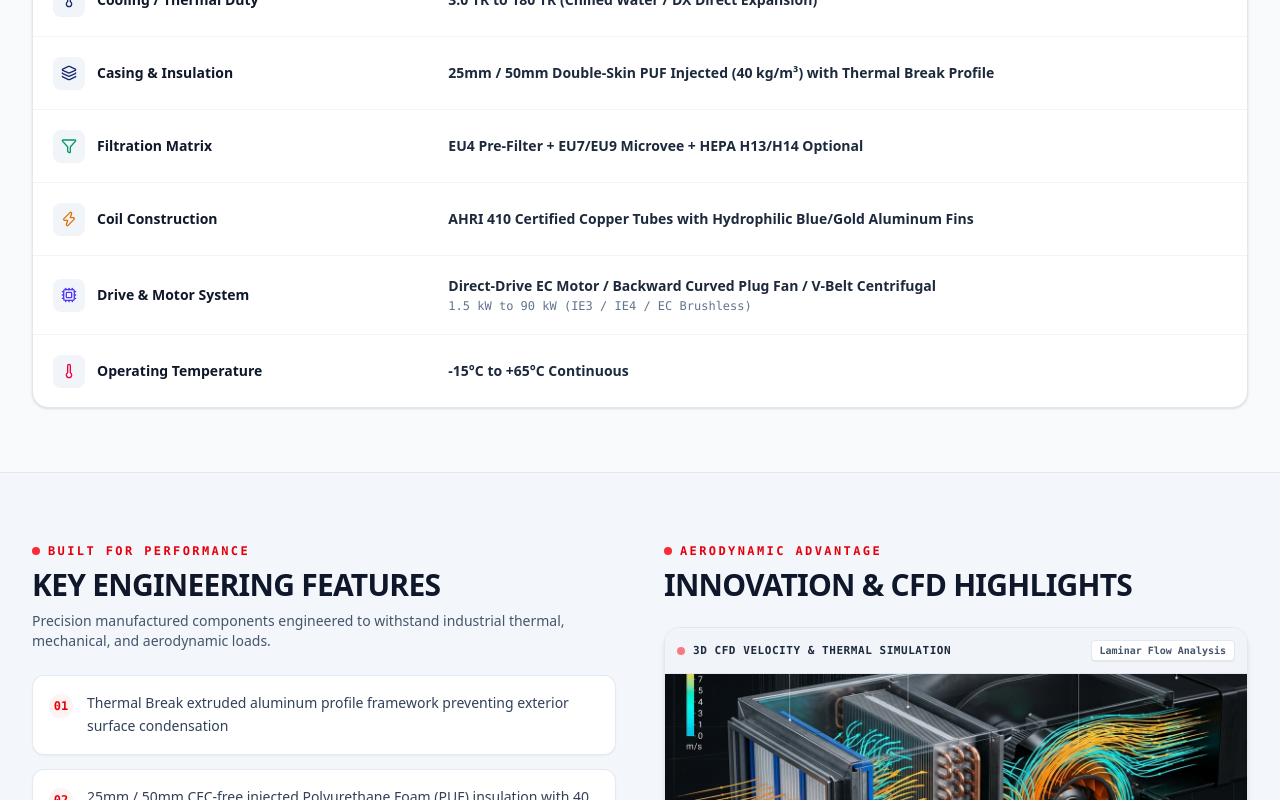
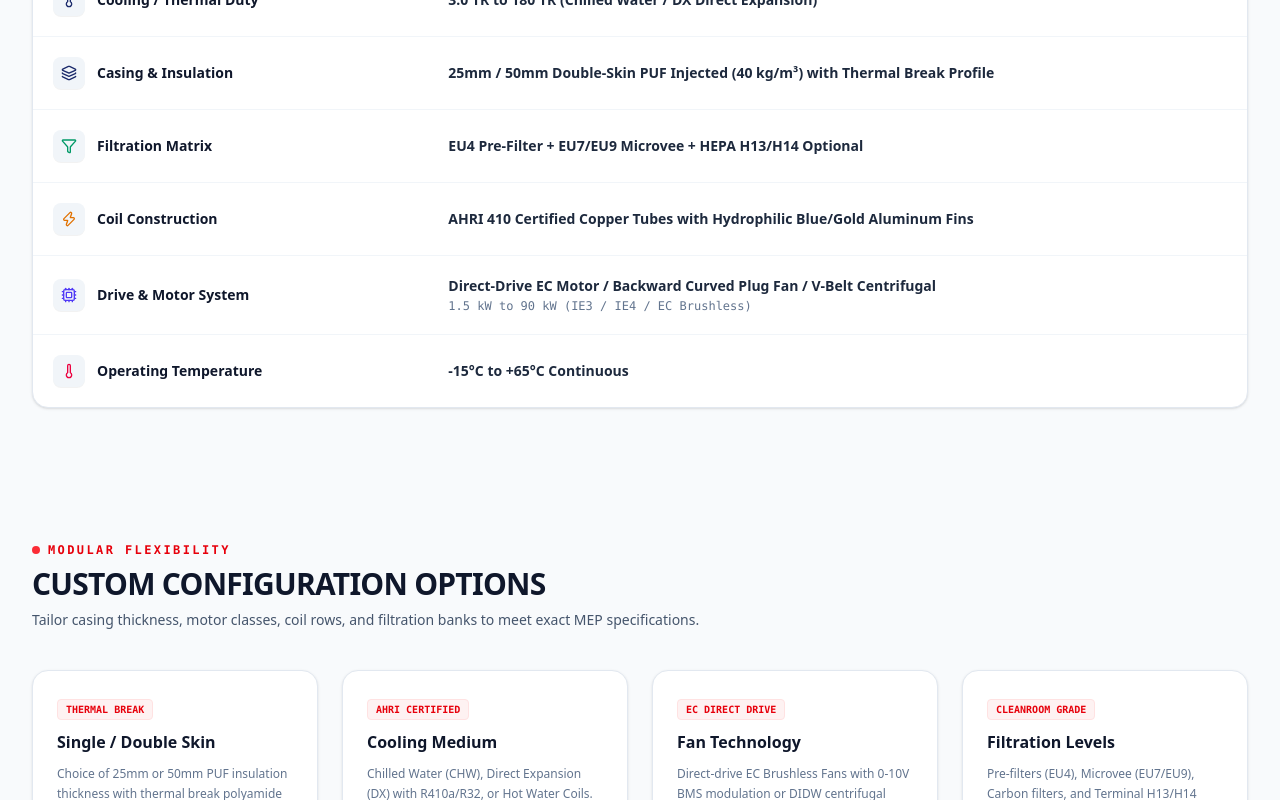
Before and after one commit to Lagectus/eurocon-llp-steelgrey, a Next.js app: page /products/ahu in a window 1280 px wide. Shown: the part 2000-2800 px from the top of the page. Built offline with nearby package versions, Linux system fonts and the light colour scheme.

Commit message:
feat: remove Key Engineering Features and CFD Innovation section from product pages

```diff
--- a/src/app/products/[slug]/page.tsx
+++ b/src/app/products/[slug]/page.tsx
@@ -9,7 +9,6 @@
   ArrowRight,
   CheckCircle2,
   Sliders,
-  Sparkles,
   ChevronRight,
   Layers,
   Fan,
@@ -791,152 +790,6 @@
           </div>
         </motion.section>
 
-        {/* Section 4: Key Features & Aerodynamic Highlights (Scroll Reveal with CFD Simulation Image) */}
-        <section id="features" className="py-16 bg-slate-100/70 border-y border-slate-200">
-          <div className="max-w-7xl mx-auto px-4 sm:px-6 lg:px-8">
-            <div className="grid grid-cols-1 lg:grid-cols-12 gap-12 items-start">
-              {/* Left Column: Key Features List */}
-              <motion.div
-                initial="hidden"
-                whileInView="visible"
-                viewport={{ once: true, margin: "-80px" }}
-                variants={fadeUpVariants}
-                className="lg:col-span-6 space-y-6"
-              >
-                <div className="space-y-2">
-                  <div className="inline-flex items-center gap-2 text-xs font-mono font-bold tracking-[0.2em] uppercase text-red-600">
-                    <span className="w-2 h-2 rounded-full bg-red-500" />
-                    <span>BUILT FOR PERFORMANCE</span>
-                  </div>
-                  <h2 className="text-2xl sm:text-3xl font-black text-slate-900 tracking-tight">
-                    KEY ENGINEERING FEATURES
-                  </h2>
-                  <p className="text-xs sm:text-sm text-slate-600">
-                    Precision manufactured components engineered to withstand industrial thermal, mechanical, and aerodynamic loads.
-                  </p>
-                </div>
-
-                <motion.div
-                  variants={staggerContainer}
-                  initial="hidden"
-                  whileInView="visible"
-                  viewport={{ once: true, margin: "-60px" }}
-                  className="space-y-3.5"
-                >
-                  {product.keyFeatures.map((feature, i) => (
-                    <motion.div
-                      key={i}
-                      variants={fadeUpVariants}
-                      whileHover={{ x: 4, transition: { duration: 0.15 } }}
-                      className="p-4 rounded-xl bg-white border border-slate-200/90 shadow-xs flex items-start gap-3.5 hover:border-red-400 hover:shadow-md transition-all"
-                    >
-                      <div className="w-6 h-6 rounded-full bg-red-50 text-red-600 flex items-center justify-center shrink-0 mt-0.5 font-mono text-xs font-bold">
-                        {String(i + 1).padStart(2, "0")}
-                      </div>
-                      <p className="text-sm text-slate-700 leading-relaxed font-medium">
-                        {feature}
-                      </p>
-                    </motion.div>
-                  ))}
-                </motion.div>
-              </motion.div>
-
-              {/* Right Column: CFD Simulation Visual + Innovation Highlights */}
-              <motion.div
-                initial="hidden"
-                whileInView="visible"
-                viewport={{ once: true, margin: "-80px" }}
-                variants={fadeUpVariants}
-                className="lg:col-span-6 space-y-6"
-              >
-                <div className="space-y-2">
-                  <div className="inline-flex items-center gap-2 text-xs font-mono font-bold tracking-[0.2em] uppercase text-red-600">
-                    <span className="w-2 h-2 rounded-full bg-red-500" />
-                    <span>AERODYNAMIC ADVANTAGE</span>
-                  </div>
-                  <h2 className="text-2xl sm:text-3xl font-black text-slate-900 tracking-tight">
-                    INNOVATION & CFD HIGHLIGHTS
-                  </h2>
-                </div>
-
-                {/* Generated High-Tech CFD Aerodynamic Simulation Image Card */}
-                {product.cfdImage && (
-                  <motion.div
-                    variants={scaleInVariants}
-                    className="rounded-2xl overflow-hidden border border-slate-200 shadow-md bg-white group relative"
-                  >
-                    {/* Header Strip */}
-                    <div className="p-3 bg-slate-100 border-b border-slate-200 flex items-center justify-between">
-                      <div className="flex items-center gap-2">
-                        <span className="w-2 h-2 rounded-full bg-red-500 animate-pulse" />
-                        <span className="text-[11px] font-mono font-bold text-slate-800 uppercase tracking-wider">
-                          3D CFD VELOCITY & THERMAL SIMULATION
-                        </span>
-                      </div>
-                      <span className="text-[10px] font-mono px-2 py-0.5 rounded bg-white text-slate-600 border border-slate-200 shadow-2xs font-semibold">
-                        Laminar Flow Analysis
-                      </span>
-                    </div>
-
-                    {/* CFD Simulation Image (Clean, No dark veils) */}
-                    <div className="relative overflow-hidden bg-slate-50">
-                      {/* eslint-disable-next-line @next/next/no-img-element */}
-                      <img
-                        src={product.cfdImage}
-                        alt={`${product.name} CFD Simulation`}
-                        className="w-full h-64 sm:h-72 object-cover transition-transform duration-700 group-hover:scale-105"
-                      />
-                    </div>
-                  </motion.div>
-                )}
-
-                <motion.div
-                  variants={staggerContainer}
-                  initial="hidden"
-                  whileInView="visible"
-                  viewport={{ once: true, margin: "-60px" }}
-                  className="space-y-4"
-                >
-                  {product.aerodynamicHighlights.map((highlight, i) => (
-                    <motion.div
-                      key={i}
-                      variants={scaleInVariants}
-                      whileHover={{ scale: 1.02, transition: { duration: 0.2 } }}
-                      className="p-6 rounded-2xl bg-white text-slate-900 shadow-xs space-y-3 relative overflow-hidden border border-slate-200 hover:border-red-300 hover:shadow-md transition-all"
-                    >
-                      <div className="absolute top-0 right-0 p-6 opacity-5 pointer-events-none">
-                        <Wind className="w-24 h-24 text-red-600" />
-                      </div>
-
-                      <div className="flex items-center gap-2 text-xs font-mono text-red-600 font-bold uppercase tracking-wider">
-                        <Sparkles className="w-4 h-4" />
-                        <span>{highlight.title}</span>
-                      </div>
-
-                      <p className="text-sm text-slate-600 leading-relaxed">
-                        {highlight.description}
-                      </p>
-                    </motion.div>
-                  ))}
-
-                  {/* Compliance Box */}
-                  <motion.div
-                    variants={fadeUpVariants}
-                    className="p-6 rounded-2xl bg-white border border-slate-200 space-y-3 shadow-xs"
-                  >
-                    <div className="flex items-center gap-2 text-xs font-mono font-bold uppercase text-slate-700">
-                      <ShieldCheck className="w-4 h-4 text-red-600" />
-                      <span>QUALITY ASSURANCE & TESTING PROTOCOLS</span>
-                    </div>
-                    <p className="text-xs text-slate-600 leading-relaxed">
-                      Every unit is statically and dynamically balanced to ISO 1940 Grade G2.5, undergoes electrical megger insulation testing, and aerodynamic flow pressure validation prior to dispatch.
-                    </p>
-                  </motion.div>
-                </motion.div>
-              </motion.div>
-            </div>
-          </div>
-        </section>
 
         {/* Section 5: Modular Options / Custom Configurations (Scroll Reveal Stagger) */}
         {product.customOptions && product.customOptions.length > 0 && (
```
